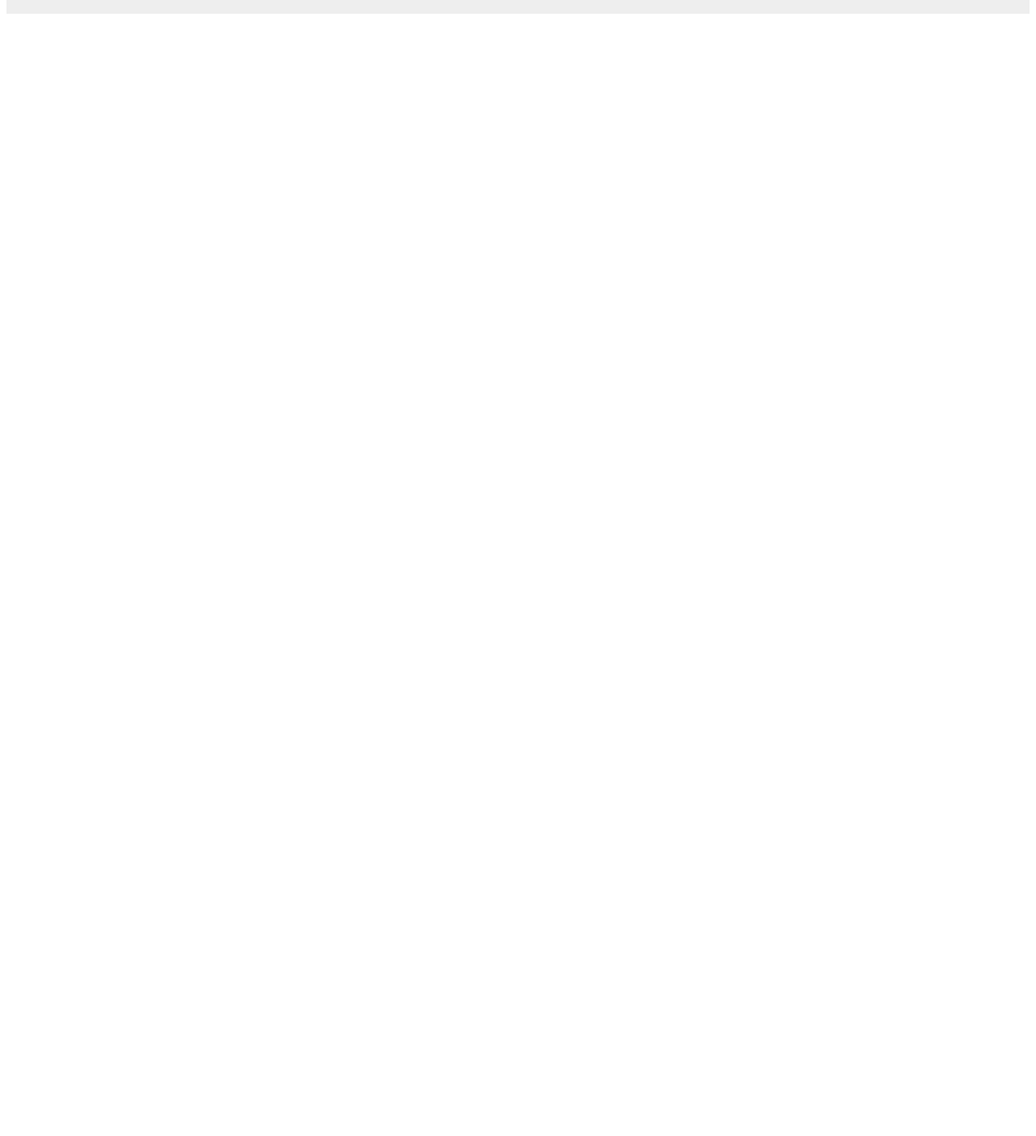
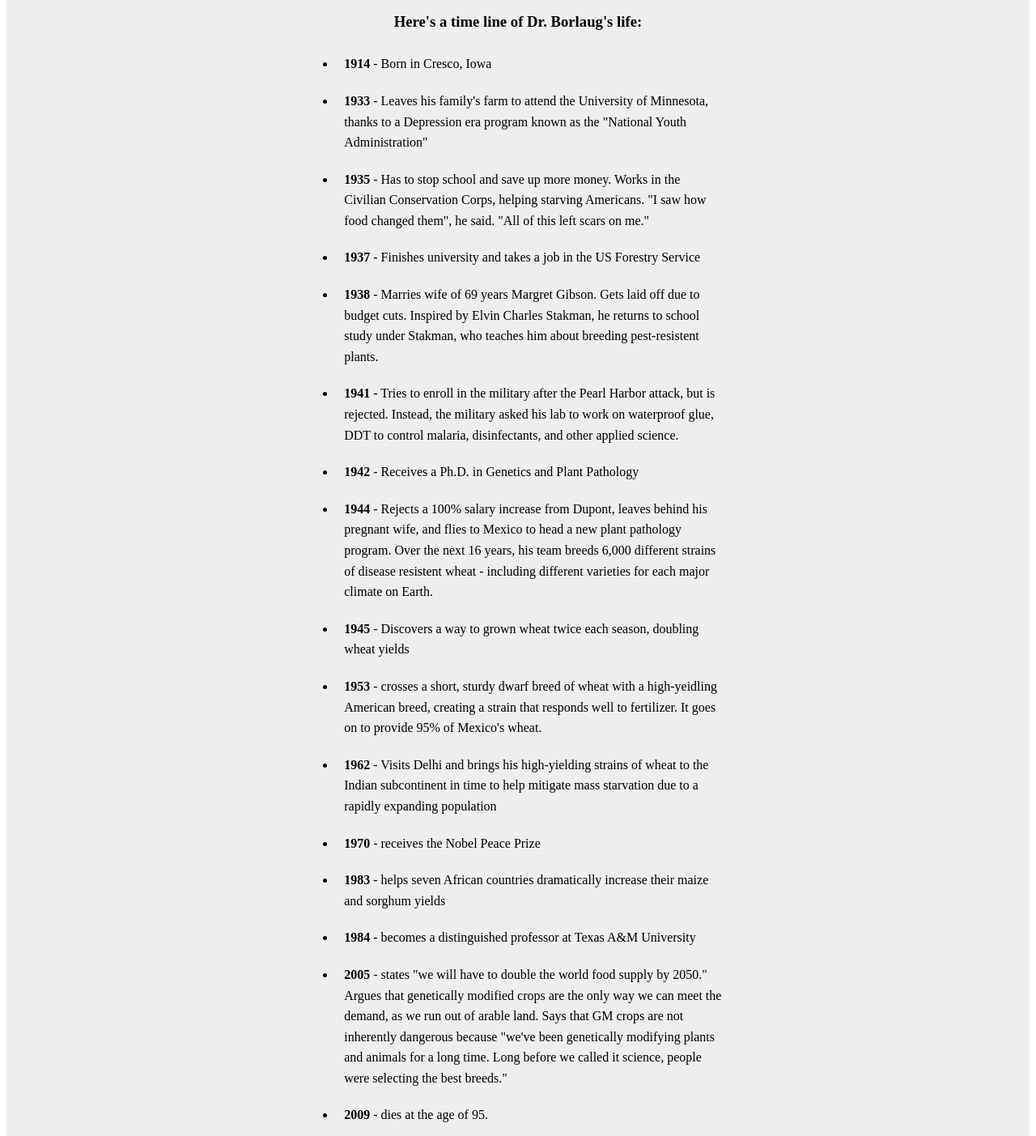
Before and after one commit to fahadshoukat/build-tribute-page, a plain HTML site: page index.html in a window 1280 px wide. Shown: the part 826-2229 px from the top of the page at 81% size. Before the commit the page ends 851 px from the top, so only its background shows below. Drawn offline with Linux system fonts and the light colour scheme.

Commit message:
adding and styling ul

```diff
--- a/index.html
+++ b/index.html
@@ -20,6 +20,42 @@
                 part of his life-long war on hunger.
             </figcaption>
         </div>
+        <h3 id="tribute-info">Here's a time line of Dr. Borlaug's life:</h3>
+        <ul>
+            <li><strong>1914</strong> - Born in Cresco, Iowa</li>
+            <li><strong>1933</strong> - Leaves his family's farm to attend the University of Minnesota, thanks to a
+                Depression era program known as the "National Youth Administration"</li>
+            <li><strong>1935</strong> - Has to stop school and save up more money. Works in the Civilian Conservation
+                Corps, helping starving Americans. "I saw how food changed them", he said. "All of this left scars on
+                me."</li>
+            <li><strong>1937</strong> - Finishes university and takes a job in the US Forestry Service</li>
+            <li><strong>1938</strong> - Marries wife of 69 years Margret Gibson. Gets laid off due to budget cuts.
+                Inspired by Elvin Charles Stakman, he returns to school study under Stakman, who teaches him about
+                breeding pest-resistent plants.</li>
+            <li><strong>1941</strong> - Tries to enroll in the military after the Pearl Harbor attack, but is rejected.
+                Instead, the military asked his lab to work on waterproof glue, DDT to control malaria, disinfectants,
+                and other applied science.</li>
+            <li><strong>1942</strong> - Receives a Ph.D. in Genetics and Plant Pathology</li>
+            <li><strong>1944</strong> - Rejects a 100% salary increase from Dupont, leaves behind his pregnant wife, and
+                flies to Mexico to head a new plant pathology program. Over the next 16 years, his team breeds 6,000
+                different strains of disease resistent wheat - including different varieties for each major climate on
+                Earth.</li>
+            <li><strong>1945</strong> - Discovers a way to grown wheat twice each season, doubling wheat yields</li>
+            <li><strong>1953</strong> - crosses a short, sturdy dwarf breed of wheat with a high-yeidling American
+                breed, creating a strain that responds well to fertilizer. It goes on to provide 95% of Mexico's wheat.
+            </li>
+            <li><strong>1962</strong> - Visits Delhi and brings his high-yielding strains of wheat to the Indian
+                subcontinent in time to help mitigate mass starvation due to a rapidly expanding population</li>
+            <li><strong>1970</strong> - receives the Nobel Peace Prize</li>
+            <li><strong>1983</strong> - helps seven African countries dramatically increase their maize and sorghum
+                yields</li>
+            <li><strong>1984</strong> - becomes a distinguished professor at Texas A&M University</li>
+            <li><strong>2005</strong> - states "we will have to double the world food supply by 2050." Argues that
+                genetically modified crops are the only way we can meet the demand, as we run out of arable land. Says
+                that GM crops are not inherently dangerous because "we've been genetically modifying plants and animals
+                for a long time. Long before we called it science, people were selecting the best breeds."</li>
+            <li><strong>2009</strong> - dies at the age of 95.</li>
+        </ul>
     </div>
 </body>
 
--- a/style.css
+++ b/style.css
@@ -21,3 +21,13 @@ figcaption {
   max-width: 100%;
   height: auto;
 }
+
+ul {
+    width: 40%;
+    text-align: left;
+    margin: auto;
+    line-height: 1.6;
+  }
+  li {
+    padding: 10px
+  }
```
